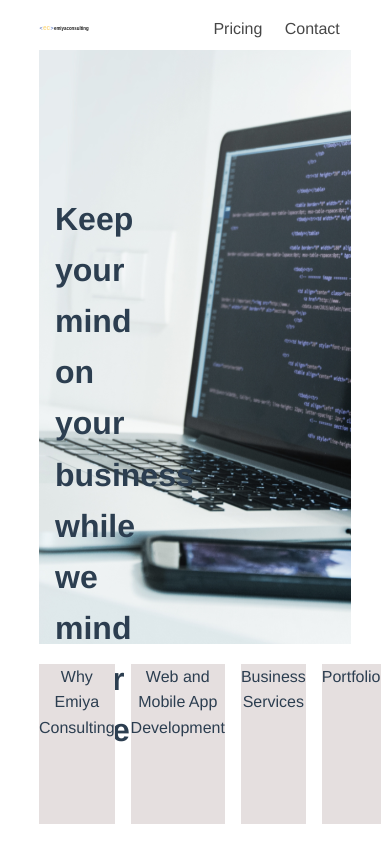
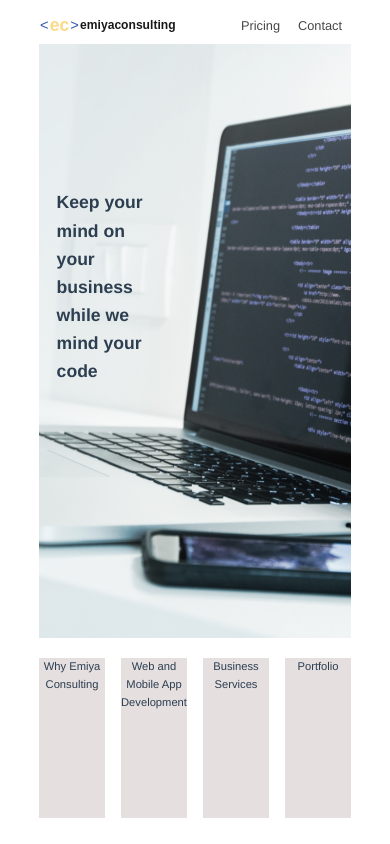
Before and after one commit to rlr524/emiya-com-vue, a Vue app: page / in a window 390 px wide. Built offline with nearby package versions, Linux system fonts and the light colour scheme.

Commit message:
adding base media queries

```diff
--- a/src/App.vue
+++ b/src/App.vue
@@ -24,6 +24,7 @@ export default {
 <style>
 #app {
   font-family: Helvetica, Arial, sans-serif;
+  font-size: 1rem;
   line-height: 1.6;
   -webkit-font-smoothing: antialiased;
   -moz-osx-font-smoothing: grayscale;
--- a/src/components/Cards.vue
+++ b/src/components/Cards.vue
@@ -17,10 +17,16 @@ export default {
 .card-container {
   display: grid;
   grid-template-columns: repeat(4, 1fr);
-  gap: 1rem;
-  height: 10rem;
+  gap: 1em;
+  height: 10em;
 }
 .card {
   background-color: #e5dfdf;
 }
+
+@media (max-width: 768px) {
+  .card {
+    font-size: 0.7em;
+  }
+}
 </style>
--- a/src/components/Main.vue
+++ b/src/components/Main.vue
@@ -14,20 +14,26 @@ export default {
 .main-top {
   background: url(../assets/Canva-WebApplicationDeveloperDesk.png) no-repeat
     center center/cover;
-  height: 25rem;
+  height: 25em;
   width: 100%;
   display: flex;
   flex-direction: column;
   align-items: flex-start;
   text-align: left;
-  padding-top: 9rem;
-  padding-bottom: 3.125rem;
-  margin-bottom: 1.25rem;
+  padding-top: 9em;
+  padding-bottom: 3.125em;
+  margin-bottom: 1.25em;
 }
 
 .main-top h1 {
   width: 35%;
-  margin-left: 1rem;
-  margin-bottom: 1rem;
+  margin-left: 1em;
+  margin-bottom: 1em;
+}
+
+@media (max-width: 768px) {
+  h1 {
+    font-size: 1.1em;
+  }
 }
 </style>
--- a/src/components/Navbar.vue
+++ b/src/components/Navbar.vue
@@ -21,9 +21,9 @@ header {
   justify-content: space-between;
   z-index: 1;
   opacity: 0.9;
-  padding-top: 1rem;
+  padding-top: 1em;
   text-align: center;
-  margin-bottom: 0.5rem;
+  margin-bottom: 0.5em;
 }
 img {
   width: 16%;
@@ -31,8 +31,8 @@ img {
 
 header a {
   color: #333333;
-  padding: 0.45rem;
-  margin: 0 0.25rem;
+  padding: 0.45em;
+  margin: 0 0.25em;
   text-decoration: none;
 }
 
@@ -45,4 +45,14 @@ header a:hover {
   align-items: flex-end;
   justify-content: space-between;
 }
+
+@media (max-width: 768px) {
+  img {
+    width: 44%;
+  }
+
+  p {
+    font-size: 0.8em;
+  }
+}
 </style>
```
